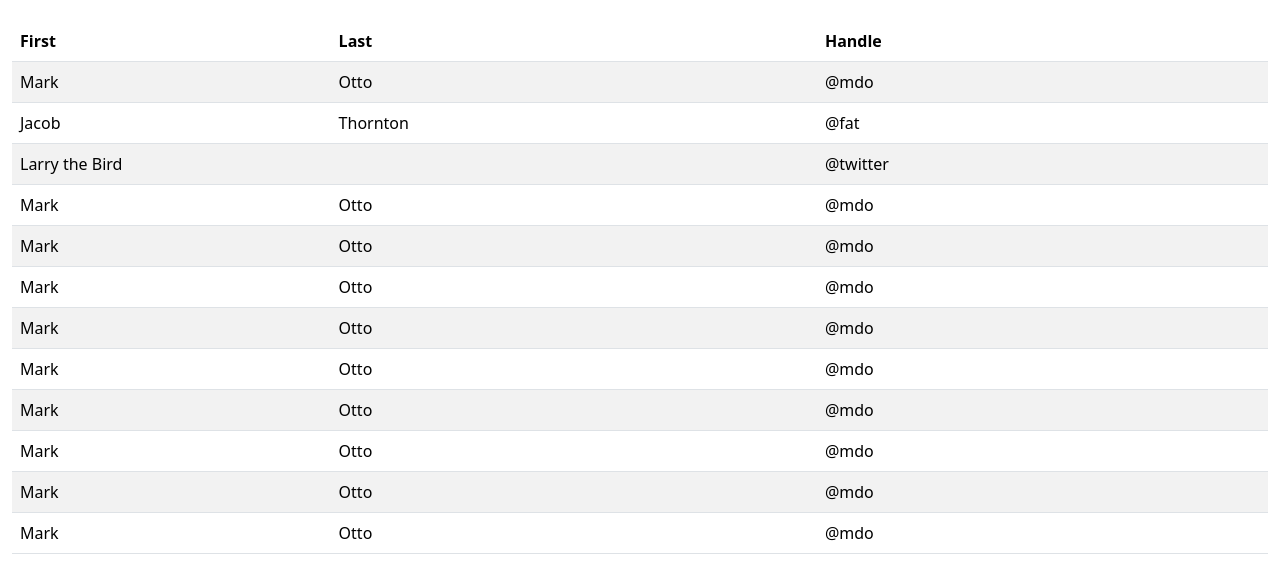
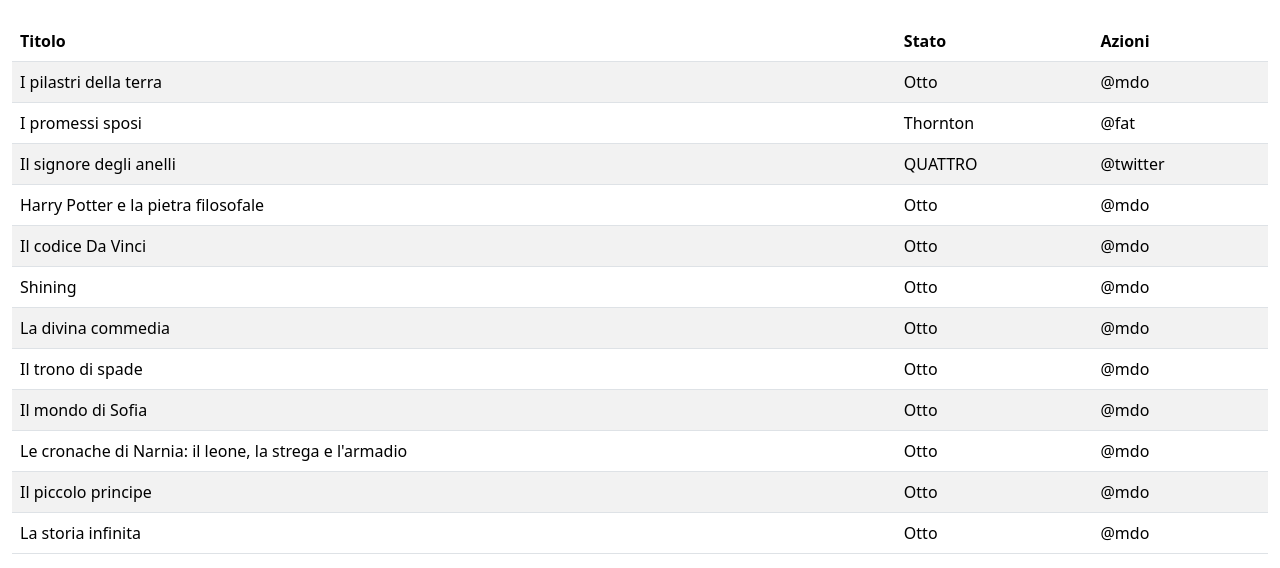
Before and after one commit to davide-delgiudice/html-css-bootstrap-dashboard, a plain HTML site: page index.html in a window 1280 px wide. Shown: the part 189-757 px from the top of the page. Drawn offline with nearby package versions, Linux system fonts and the light colour scheme.

Commit message:
[UPD] add book titles

```diff
--- a/index.html
+++ b/index.html
@@ -65,68 +65,69 @@
                     <table class="table table-striped">
                         <thead>
                           <tr>
-                            <th scope="col">First</th>
-                            <th scope="col">Last</th>
-                            <th scope="col">Handle</th>
+                            <th scope="col">Titolo</th>
+                            <th scope="col">Stato</th>
+                            <th scope="col">Azioni</th>
                           </tr>
                         </thead>
                         <tbody>
                           <tr>
-                            <td>Mark</td>
+                            <td>I pilastri della terra</td>
                             <td>Otto</td>
                             <td>@mdo</td>
                           </tr>
                           <tr>
-                            <td>Jacob</td>
+                            <td>I promessi sposi</td>
                             <td>Thornton</td>
                             <td>@fat</td>
                           </tr>
                           <tr>
-                            <td colspan="2">Larry the Bird</td>
+                            <td>Il signore degli anelli</td>
+                            <td>QUATTRO</td>
                             <td>@twitter</td>
                           </tr>
                           <tr>
-                            <td>Mark</td>
+                            <td>Harry Potter e la pietra filosofale</td>
                             <td>Otto</td>
                             <td>@mdo</td>
                           </tr>
                           <tr>
-                            <td>Mark</td>
+                            <td>Il codice Da Vinci</td>
                             <td>Otto</td>
                             <td>@mdo</td>
                           </tr>
                           <tr>
-                            <td>Mark</td>
+                            <td>Shining</td>
                             <td>Otto</td>
                             <td>@mdo</td>
                           </tr>
                           <tr>
-                            <td>Mark</td>
+                            <td>La divina commedia</td>
                             <td>Otto</td>
                             <td>@mdo</td>
                           </tr>
                           <tr>
-                            <td>Mark</td>
+                            <td>Il trono di spade</td>
                             <td>Otto</td>
                             <td>@mdo</td>
                           </tr>
                           <tr>
-                            <td>Mark</td>
+                            <td>Il mondo di Sofia</td>
                             <td>Otto</td>
                             <td>@mdo</td>
                           </tr>
                           <tr>
-                            <td>Mark</td>
+                            <td>Le cronache di Narnia: il leone, la strega e l'armadio</td>
                             <td>Otto</td>
                             <td>@mdo</td>
                           </tr>
                           <tr>
-                            <td>Mark</td>
+                            <td>Il piccolo principe</td>
                             <td>Otto</td>
                             <td>@mdo</td>
                           </tr>
                           <tr>
-                            <td>Mark</td>
+                            <td>La storia infinita</td>
                             <td>Otto</td>
                             <td>@mdo</td>
                           </tr>
```
